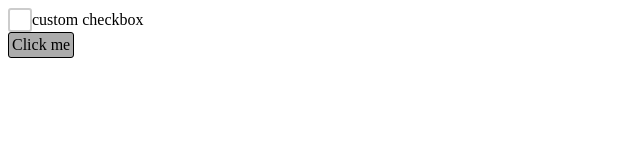
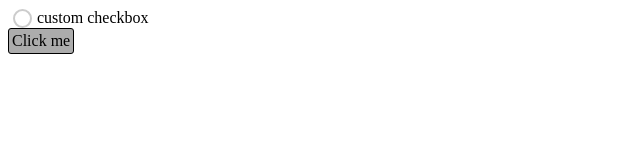
Before and after one commit to BlackRoseBurnsRed/custom-react-components, a React app: page / in a window 1280 px wide. Shown: the full height of the page, 0-640 px from the left. Built offline with nearby package versions, Linux system fonts and the light colour scheme.

Commit message:
Make checkbox files

```diff
--- a/static/components/Checkbox/Checkbox.js
+++ b/static/components/Checkbox/Checkbox.js
@@ -7,8 +7,8 @@ export class Checkbox extends React.Component {
         return (
             <label>
                 <input class="checkbox" type="checkbox" name="checkbox-test" />
-                    <span class="checkbox-custom"></span>
-                    <span class="label">{this.props.label}</span>
+                <span class="checkbox-custom"></span>
+                <span class="label">{this.props.label}</span>
             </label>
         )
     }
--- a/static/components/Checkbox/checkbox.css
+++ b/static/components/Checkbox/checkbox.css
@@ -5,16 +5,17 @@
 /* Задаем внешний вид для нашего кастомного чекбокса. Все обязательные свойства прокомментированы, остальные же свойства меняйте по вашему усмотрению */
 .checkbox-custom {
     position: relative;      /* Обязательно задаем, чтобы мы могли абсолютным образом позиционировать псевдоэлемент внютри нашего кастомного чекбокса */
-    width: 20px;             /* Обязательно задаем ширину */
-    height: 20px;            /* Обязательно задаем высоту */
+    width: 15px;             /* Обязательно задаем ширину */
+    height: 15px;            /* Обязательно задаем высоту */
     border: 2px solid #ccc;
-    border-radius: 3px;
+    border-radius: 100%;
 }
 /* Кастомный чекбокс и лейбл центрируем по вертикали. Если вам это не требуется, то вы можете убрать свойство vertical-align: middle из данного правила, но свойство display: inline-block обязательно должно быть */
 .checkbox-custom,
 .label {
     display: inline-block;
     vertical-align: middle;
+    margin-left: 5px;
 }
 /* Если реальный чекбокс у нас отмечен, то тогда добавляем данный признак и к нашему кастомному чекбоксу  */
 .checkbox:checked + .checkbox-custom::before {
@@ -27,5 +28,5 @@
     bottom: 2px;
     left: 2px;
     background: #413548;     /* Добавляем фон. Если требуется, можете поставить сюда картинку в виде "галочки", которая будет символизировать, что чекбокс отмечен */
-    border-radius: 2px;
+    border-radius: 100%;
 }
```
